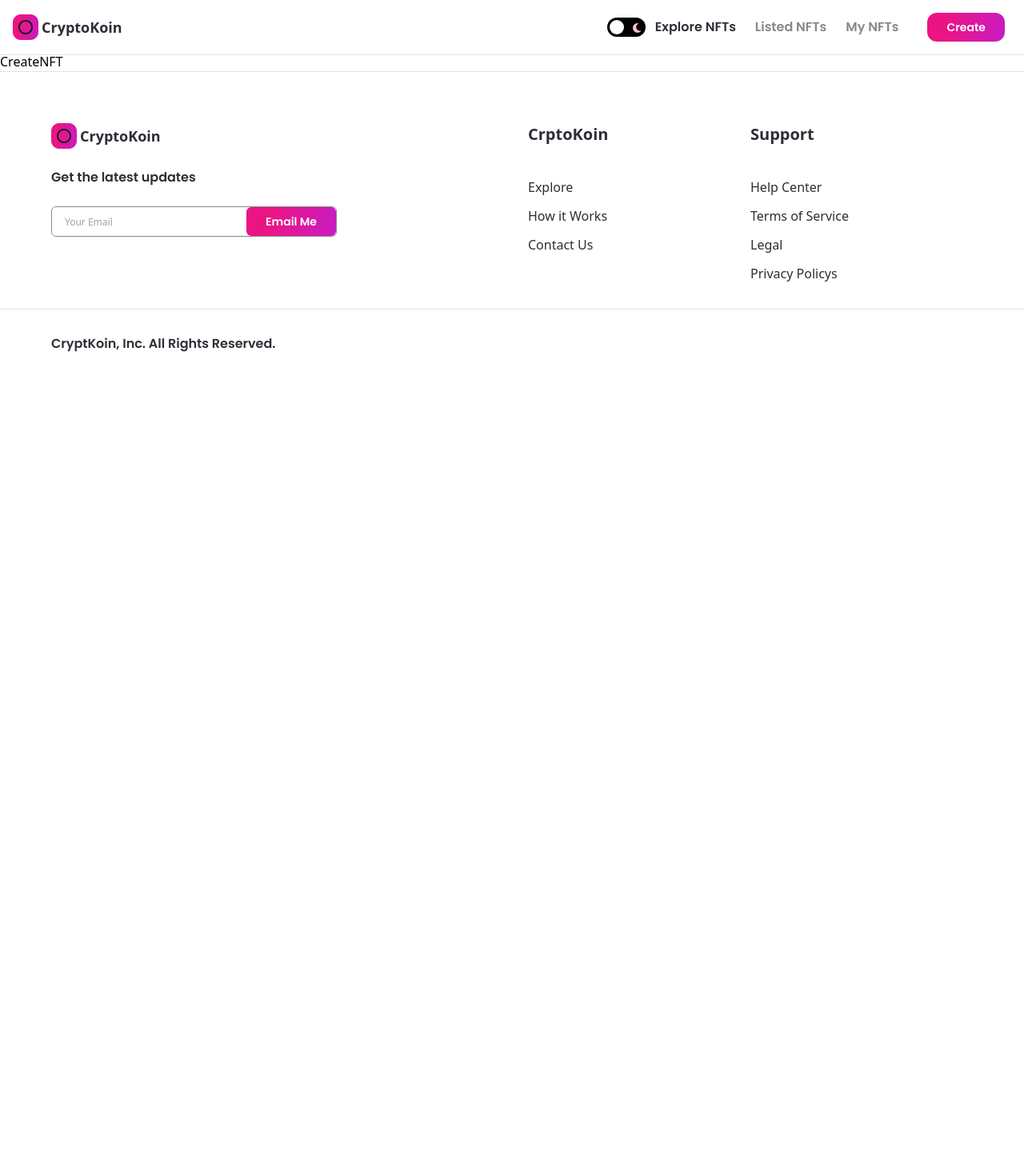
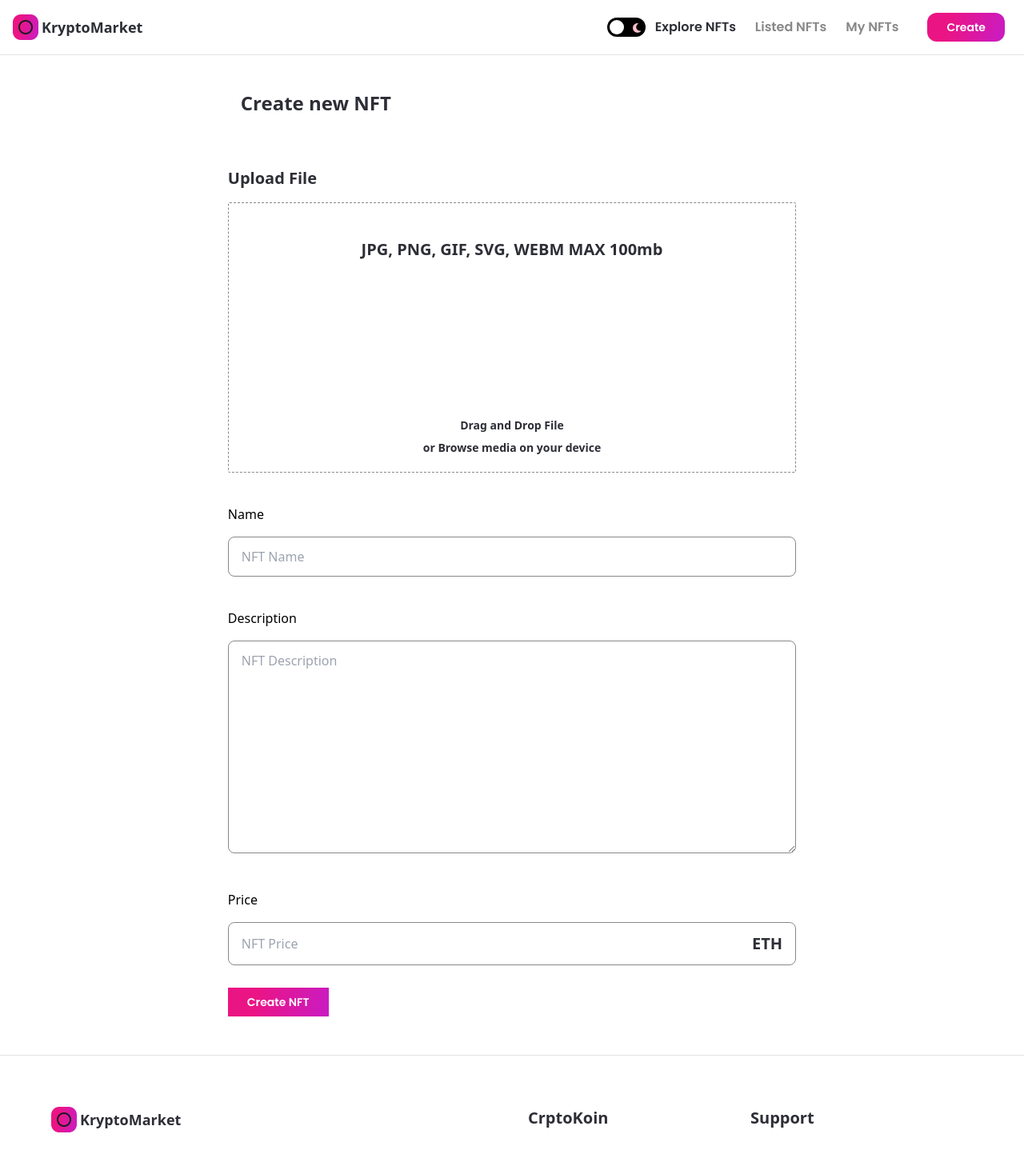
Before and after one commit to AkshayS05/nft_marketplace, a Next.js app: page /create-nft in a window 1280 px wide. Shown: the top 1443 px of the page at 80% size. Before the commit the page ends 800 px from the top, so only its background shows below. Built offline with nearby package versions, Linux system fonts and the light colour scheme.

Commit message:
create nft upload form

```diff
--- a/components/Footer.jsx
+++ b/components/Footer.jsx
@@ -27,7 +27,7 @@ const Footer = () => {
 
         <div className="flexCenter cursor-pointer">
         <Image src={images.logo02} objectFit='contain' width={32} height={32} alt="logo"/>
-        <p className="dark:text-white text-nft-black-1 font-semibold text-lg ml-1">CryptoKoin</p>
+        <p className="dark:text-white text-nft-black-1 font-semibold text-lg ml-1">KryptoMarket</p>
         </div>
 
         <p className="font-poppins dark:text-white text-nft-black-1 mt-6 text-base font-semibold">
--- /dev/null
+++ b/components/Input.jsx
@@ -0,0 +1,38 @@
+import React from 'react';
+
+const Input = ({inputType,title,placeholder,handleClick}) => {
+  return (
+    <div className='mt-10 w-full'>
+        <p classname='font-popins dark:text-white text-nft-black-1 font-semibold text-xl'>{title}</p>
+
+{inputType === 'number'? (
+    <div className='dark:bg-nft-black-1 bg-white border dark:border-nft-black-1 border-nft-gray-2 rounded-lg outline-none w-full font-popins dark:text-white text-nft-gray-2 text-base mt-4
+        px-4 py-3 flexBetween flex-row'>
+    <input type='number'
+        className='flex w-full dark:bg-nft-black-1 bg-white outline-none'
+        placeholder={placeholder}
+        handleClick={handleClick}
+    />
+    <p className='font-popins dark:text-white text-nft-black-1 font-semibold text-xl'>ETH</p>
+    </div>
+) : inputType === 'textarea' ?(
+    <textarea
+        rows={10}
+        className='dark:bg-nft-black-1 bg-white border dark:border-nft-black-1 border-nft-gray-2 rounded-lg outline-none w-full font-popins dark:text-white text-nft-gray-2 text-base mt-4
+        px-4 py-3'
+        placeholder={placeholder}
+        handleClick={handleClick}
+    />
+) : (
+
+        <input className='dark:bg-nft-black-1 bg-white border dark:border-nft-black-1 border-nft-gray-2 rounded-lg outline-none w-full font-popins dark:text-white text-nft-gray-2 text-base mt-4
+        px-4 py-3'
+        placeholder={placeholder}
+        handleClick={handleClick}
+        />
+)}
+    </div>
+  );
+}
+
+export default Input;
--- a/components/Navbar.jsx
+++ b/components/Navbar.jsx
@@ -60,7 +60,7 @@ const router= useRouter();
         <Link href='/'>
             <div className="flexCenter md:hidden cursor-pointer"onClick={()=>{}}>
                 <Image src={images.logo02} objectFit='contain' width={32} height={32} alt="logo"/>
-                <p className="dark:text-white text-nft-black-1 font-semibold text-lg ml-1">CryptoKoin</p>
+                <p className="dark:text-white text-nft-black-1 font-semibold text-lg ml-1">KryptoMarket</p>
             </div>
         </Link>
         <Link href='/'>
--- a/components/index.js
+++ b/components/index.js
@@ -4,5 +4,6 @@ import Button from "./Button";
 import Banner from "./Banner";
 import CreatorCard from "./CreatorCard";
 import NFTCard from "./NFTCard";
+import Input from "./Input";
 
-export {Navbar,Footer,Button,Banner,CreatorCard,NFTCard};
+export {Navbar,Footer,Button,Banner,CreatorCard,Input,NFTCard};
--- a/pages/create-nft.js
+++ b/pages/create-nft.js
@@ -1,7 +1,100 @@
+import { useState, useMemo, useContext, useCallback } from "react";
+import { useRouter } from "next/router";
+import { useDropzone } from "react-dropzone";
+import Image from "next/image";
+import { useTheme } from "next-themes";
+
+import { Button, Input } from "../components";
+import images from "../assets";
 
 const CreateNFT = () => {
+  // to set form inputs
+  const [formInput, setFormInput] = useState({ price:'', description:'', name:'' });
+  const {theme} = useTheme();
+  const [fileUrl, setFileUrl] = useState(null);
+
+  const onDrop = useCallback(()=>{
+    // upload image to the ipfs
+  },[]);
+// to check if the file type is valid of not jn order to change styles of the dropzone
+const {getRootProps, getInputProps, isDragActive, isDragAccept, isDragReject } =  useDropzone({
+  onDrop,
+  accept:'image/*',
+  maxSize:5000000,
+});
+
+  const fileStyle = useMemo(()=>(
+    `dark:bg-nft-black-1 bg-white border dark:border-white border-nft-gray-2 p-5 flex flex-col items-center rounded-sm border-dashed
+    ${isDragActive && 'border-file-active'}
+    ${isDragAccept && 'border-file-accept'}
+    ${isDragReject && 'border-file-reject'}
+    `
+  ),[isDragActive, isDragAccept, isDragReject]);
+
   return (
-    <div>CreateNFT</div>
+    <div className="flex justify-center p-12 sm:px-4">
+    <div className="w-3/5 md:w-full">
+      <h1 className="font-popins dark:text-white text-nft-black-1 text-2xl minlg:text-4xl font-semibold ml-4 xs:ml-0">Create new NFT</h1>
+      <div className="mt-16">
+        <p className="font-popins dark:text-white text-nft-black-1 font-semibold text-xl">Upload File</p>
+      </div>
+      <div className="mt-4">
+        <div {...getRootProps} className={fileStyle}>
+          <input {...getInputProps}/>
+          <div className="flexCenter flex-col text-center">
+            <p className="font-popins dark:text-white text-nft-black-1 font-semibold text-xl">
+            JPG, PNG, GIF, SVG, WEBM MAX 100mb</p>
+            <div className="w-full my-12 flex justify-center">
+              <Image src={images.upload}
+                width={100}
+                height={100}
+                objectFit="contain"
+                alt="file upload"
+                className={theme === 'light' && 'filter invert'}
+              />
+            </div>
+            <p className="font-popins dark:text-white text-nft-black-1 font-semibold text-sm">
+            Drag and Drop File</p>
+            <p className="mt-2 font-popins dark:text-white text-nft-black-1 font-semibold text-sm">
+            or Browse media on your device</p>
+          </div>
+        </div>
+        {fileUrl && (
+          <aside>
+            <div>
+              <img src={fileUrl} alt="asset_file" />
+            </div>
+          </aside>
+        )}
+      </div>
+          <Input
+          inputType='input'
+            title='Name'
+            placeholder='NFT Name'
+            handleClick={(e)=> setFormInput({...formInput, name:e.target.value})} />
+
+          <Input
+          inputType='textarea'
+            title='Description'
+            placeholder='NFT Description'
+            handleClick={(e)=> setFormInput({...formInput, description:e.target.value})} />
+
+          <Input
+          inputType='number'
+            title='Price'
+            placeholder='NFT Price'
+            handleClick={(e)=> setFormInput({...formInput, price:e.target.value})} />
+
+        <div className='mt-7 w-full justify-end'>
+        <Button
+        btnName='Create NFT'
+        className='rounded-xl'
+        handleClick={()=>{}}
+      />
+            </div>
+      </div>
+
+    </div>
   )
 }
 
```
